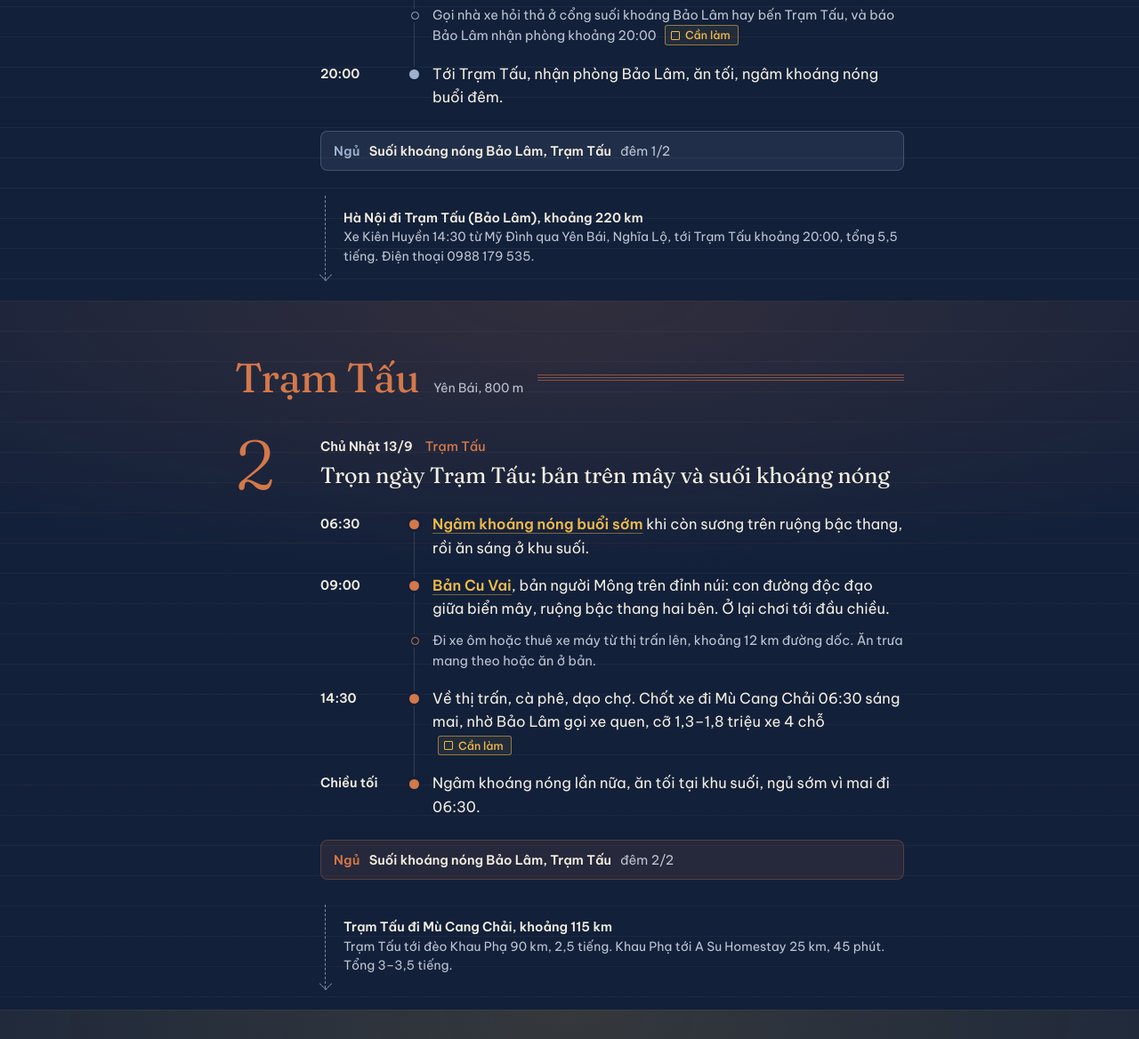
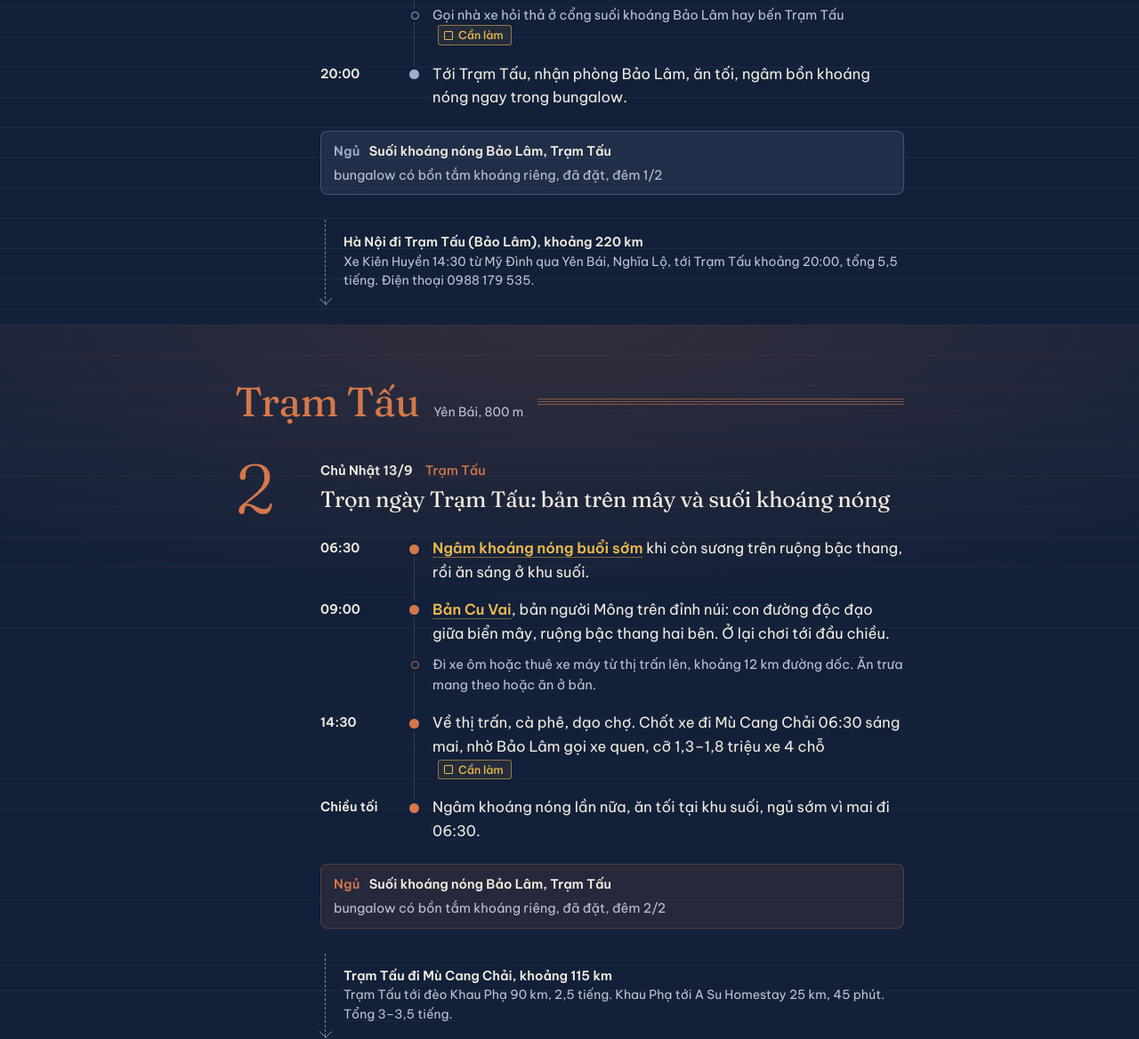
Before and after one commit to trongld230289/muavang, a plain HTML site: page index.html in a window 1280 px wide. Shown: the part 1714-2882 px from the top of the page at 89% size. Drawn offline with Linux system fonts and the light colour scheme.

Commit message:
Đã đặt Bảo Lâm 2 đêm 12–13/9, bungalow có bồn tắm khoáng
Co-Authored-By: Claude Fable 5.1 <noreply@anthropic.com>

```diff
--- a/index.html
+++ b/index.html
@@ -287,10 +287,10 @@
         <li><span class="t">12:00</span><span class="w">Ăn trưa bún chả, lấy hành lý, đi ra bến Mỹ Đình, khoảng 30 phút.</span></li>
         <li><span class="t">14:00</span><span class="w">Có mặt bến xe Mỹ Đình, tìm xe Kiên Huyền.</span></li>
         <li><span class="t">14:30</span><span class="w"><mark>Xe Kiên Huyền đi Trạm Tấu</mark>, đã đặt 2 vé, xuất bến Mỹ Đình, tới Trạm Tấu khoảng 20:00. Nhà xe 0988 179 535.</span></li>
-        <li class="sub"><span class="t"></span><span class="w">Gọi nhà xe hỏi thả ở cổng suối khoáng Bảo Lâm hay bến Trạm Tấu, và báo Bảo Lâm nhận phòng khoảng 20:00 <span class="todo">Cần làm</span></span></li>
-        <li><span class="t">20:00</span><span class="w">Tới Trạm Tấu, nhận phòng Bảo Lâm, ăn tối, ngâm khoáng nóng buổi đêm.</span></li>
+        <li class="sub"><span class="t"></span><span class="w">Gọi nhà xe hỏi thả ở cổng suối khoáng Bảo Lâm hay bến Trạm Tấu <span class="todo">Cần làm</span></span></li>
+        <li><span class="t">20:00</span><span class="w">Tới Trạm Tấu, nhận phòng Bảo Lâm, ăn tối, ngâm bồn khoáng nóng ngay trong bungalow.</span></li>
       </ol>
-      <p class="stay"><em>Ngủ</em><b>Suối khoáng nóng Bảo Lâm, Trạm Tấu</b><span>đêm 1/2</span></p>
+      <p class="stay"><em>Ngủ</em><b>Suối khoáng nóng Bảo Lâm, Trạm Tấu</b><span>bungalow có bồn tắm khoáng riêng, đã đặt, đêm 1/2</span></p>
     </article>
     <p class="move"><b>Hà Nội đi Trạm Tấu (Bảo Lâm), khoảng 220 km</b>Xe Kiên Huyền 14:30 từ Mỹ Đình qua Yên Bái, Nghĩa Lộ, tới Trạm Tấu khoảng 20:00, tổng 5,5 tiếng. Điện thoại 0988 179 535.</p>
   </section>
@@ -310,7 +310,7 @@
         <li><span class="t">14:30</span><span class="w">Về thị trấn, cà phê, dạo chợ. Chốt xe đi Mù Cang Chải 06:30 sáng mai, nhờ Bảo Lâm gọi xe quen, cỡ 1,3–1,8 triệu xe 4 chỗ <span class="todo">Cần làm</span></span></li>
         <li><span class="t">Chiều tối</span><span class="w">Ngâm khoáng nóng lần nữa, ăn tối tại khu suối, ngủ sớm vì mai đi 06:30.</span></li>
       </ol>
-      <p class="stay"><em>Ngủ</em><b>Suối khoáng nóng Bảo Lâm, Trạm Tấu</b><span>đêm 2/2</span></p>
+      <p class="stay"><em>Ngủ</em><b>Suối khoáng nóng Bảo Lâm, Trạm Tấu</b><span>bungalow có bồn tắm khoáng riêng, đã đặt, đêm 2/2</span></p>
     </article>
     <p class="move"><b>Trạm Tấu đi Mù Cang Chải, khoảng 115 km</b>Trạm Tấu tới đèo Khau Phạ 90 km, 2,5 tiếng. Khau Phạ tới A Su Homestay 25 km, 45 phút. Tổng 3–3,5 tiếng.</p>
   </section>
@@ -463,7 +463,7 @@
     <ul class="check" id="check">
       <li><label><input type="checkbox" data-k="ve-may-bay"><span>Vé máy bay: Sài Gòn đi Hà Nội 05:00 ngày 12/9, Hà Nội về Sài Gòn 23:25 ngày 20/9. Mua thêm hành lý ký gửi nếu mang gậy leo núi.</span></label></li>
       <li><label><input type="checkbox" data-k="xe-hn-tt"><span>Đã có 2 vé xe Kiên Huyền 14:30 ngày 12/9. Còn gọi 0988 179 535 hỏi thả ở cổng Bảo Lâm, và đặt xe Trạm Tấu đi Mù Cang Chải 06:30 ngày 14/9.</span></label></li>
-      <li><label><input type="checkbox" data-k="phong"><span>Phòng suối khoáng Bảo Lâm (12 và 13/9, báo nhận phòng 20:00 tối 12/9), A Su Homestay (14/9, 1 đêm), khách sạn Sa Pa (15, 16 và 19/9).</span></label></li>
+      <li><label><input type="checkbox" data-k="phong"><span>Đã đặt Bảo Lâm 2 đêm 12 và 13/9, bungalow có bồn tắm khoáng, nhận phòng 20:00. Còn A Su Homestay (14/9, 1 đêm) và khách sạn Sa Pa (15, 16 và 19/9).</span></label></li>
       <li><label><input type="checkbox" data-k="du-luon"><span>Đặt bay dù lượn Khau Phạ ca sáng 14/9, hỏi trước phương án dời sang ca chiều nếu không có gió.</span></label></li>
       <li><label><input type="checkbox" data-k="porter"><span>Tour hoặc porter Kỳ Quan San 17–19/9 (2 đêm Núi Muối), thuê túi ngủ, kiểm tra dự báo thời tiết.</span></label></li>
       <li><label><input type="checkbox" data-k="xe-mcc-sapa"><span>Đặt xe riêng Mù Cang Chải đi Sa Pa 13:00 ngày 15/9, đón ở thị trấn.</span></label></li>
```
